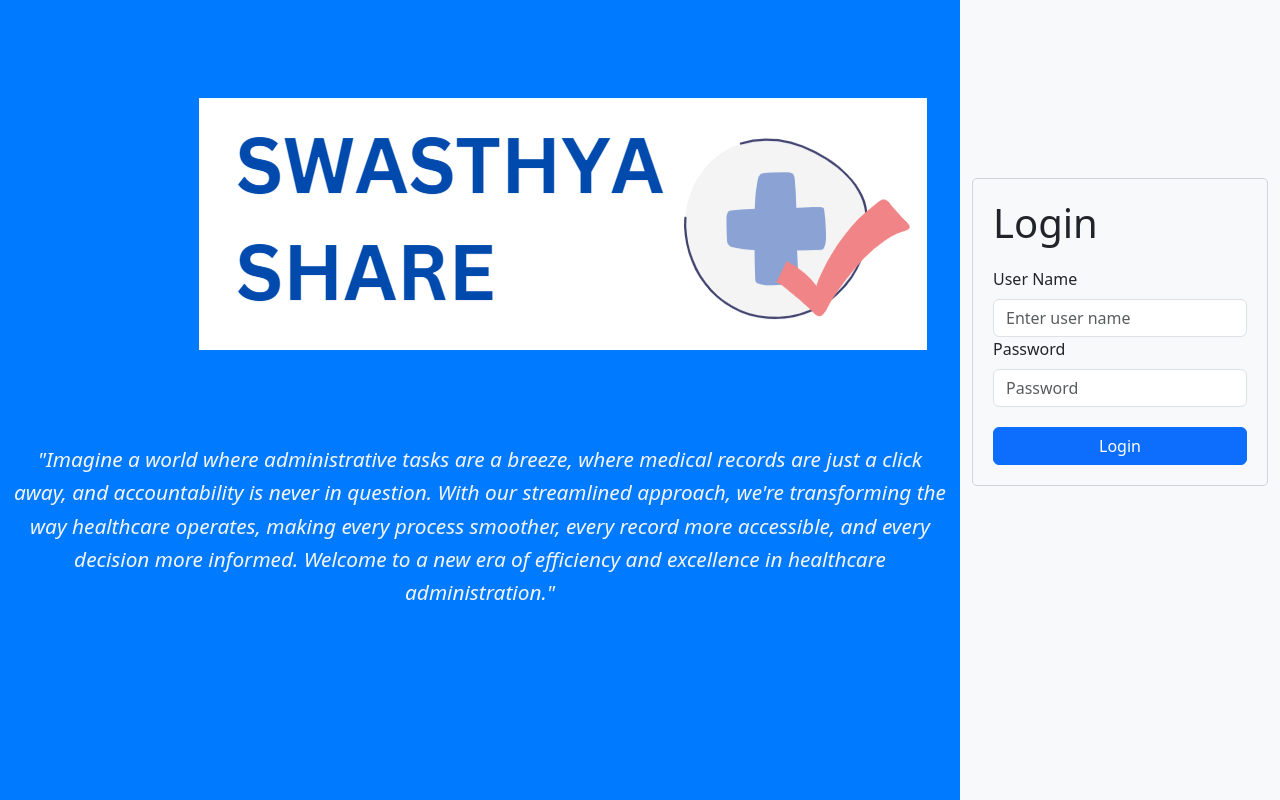
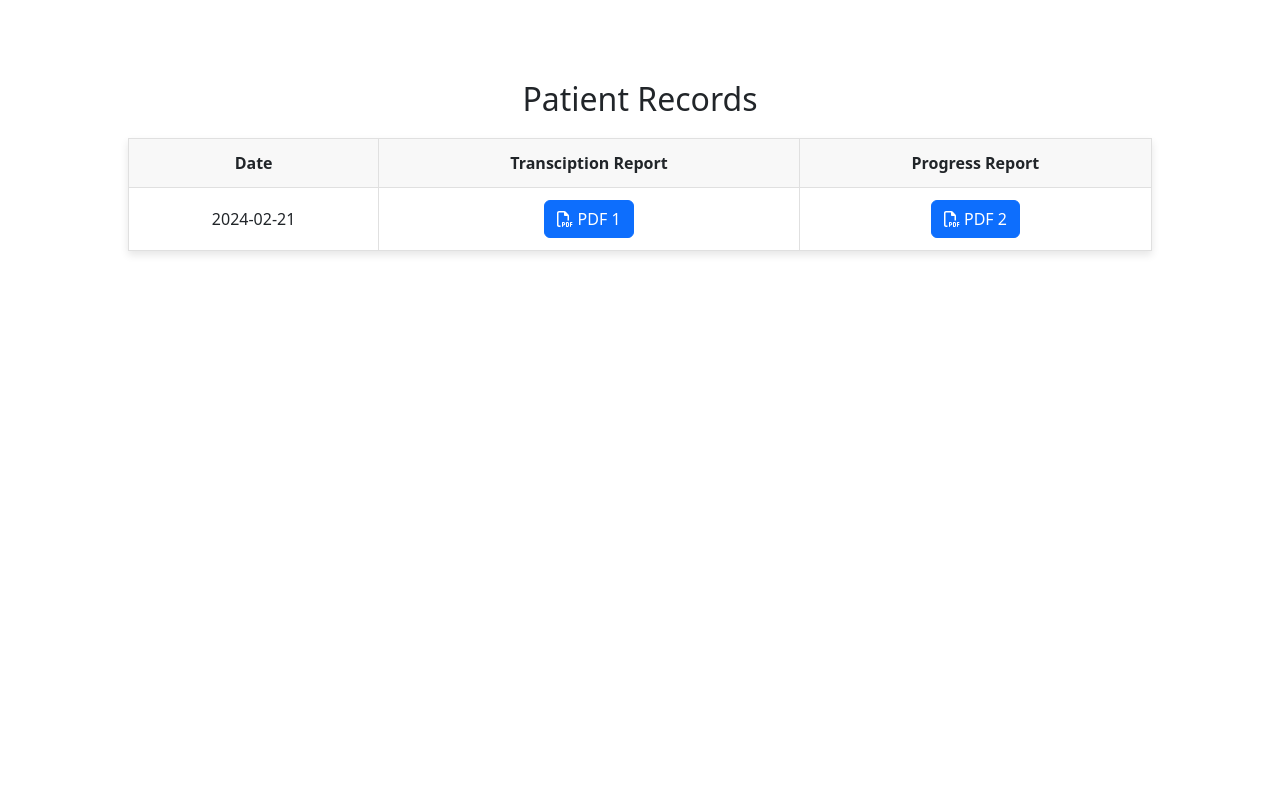
Before and after one commit to codes-by-vamshi/MediConvoMonitor-FE, a React (Create React App) app: page /patientreport in a window 1280 px wide. Built offline with nearby package versions, Linux system fonts and the light colour scheme.

Commit message:
routing-patient-records

```diff
--- a/package.json
+++ b/package.json
@@ -3,6 +3,9 @@
   "version": "0.1.0",
   "private": true,
   "dependencies": {
+    "@fortawesome/fontawesome-free": "^6.5.1",
+    "@fortawesome/free-regular-svg-icons": "^6.5.1",
+    "@fortawesome/react-fontawesome": "^0.2.0",
     "@testing-library/jest-dom": "^5.17.0",
     "@testing-library/react": "^13.4.0",
     "@testing-library/user-event": "^13.5.0",
--- a/src/App.js
+++ b/src/App.js
@@ -1,27 +1,29 @@
-import React, {useState, useEffect} from 'react';
+import React from 'react';
+import { BrowserRouter as Router, Route, Routes } from 'react-router-dom';
+
 import { getCookie } from './utils';
 import Login from './components/pages/Login';
 import LandingPage from './components/pages/LandingPage';
+import PatientReportPage from './components/pages/PatientReportPage';
 
 const App = () => {
-  const [docId, setDocId] = useState(getCookie('doc_id'));
-
-  useEffect(() => {
-    const intervalId = setInterval(() => {
-      const currentDocId = getCookie('doc_id');
-      if (currentDocId !== docId) {
-        setDocId(currentDocId);
-      }
-    }, 1000);
-    return () => clearInterval(intervalId);
-  }, [docId]);
+  const docId = getCookie('doc_id');
 
   return (
-    <div className="App">
-      {docId === null ? <Login /> : <LandingPage />}
-    </div>
-
+    <Router>
+      <div className="App">
+        <Routes>
+          <Route
+            path="/"
+            element={
+              docId === null ? <Login /> : <LandingPage />
+            }
+          />
+          <Route path="/patientreport" element={<PatientReportPage />} />
+        </Routes>
+      </div>
+    </Router>
   );
-}
+};
 
 export default App;
--- a/src/components/pages/LandingPage.js
+++ b/src/components/pages/LandingPage.js
@@ -1,9 +1,10 @@
 import React, { useState, useEffect } from "react";
 import axios from "axios";
-import { Navbar, Nav, Container, Row, Col, Form } from "react-bootstrap";
+import { Container, Row, Col, Form } from "react-bootstrap";
 import { BsFillMicFill } from "react-icons/bs";
 import { getCookie, deleteCookie } from '../../utils';
 import "./LandingPage.css";
+import { useNavigate } from 'react-router-dom'; // Import useNavigate hook
 
 const PatientRecord = ({ record }) => {
   return (<div className="patient-record">
@@ -20,6 +21,7 @@ const LandingPage = () => {
   const [audioRecording, setAudioRecording] = useState(false);
   const [backendResponse, setBackendResponse] = useState("");
   const [patientRecords, setPatientRecords] = useState([]);
+  const navigate = useNavigate();
 
   const handleUserSubmit = async (e) => {
     e.preventDefault();
--- /dev/null
+++ b/src/components/pages/PatientReportPage.css
@@ -0,0 +1,87 @@
+/* PatientReportPage.css */
+/* PatientReportPage.css */
+
+#patient-records {
+    text-align: center; /* Center align text */
+    margin-bottom: 20px; /* Add some space below the heading */
+    margin-top: 80px;
+  }
+
+
+#patient-table {
+    width: 80%; /* Adjust as needed */
+    margin: 0 auto; /* Center the table horizontally */
+    border-collapse: collapse; /* Collapse table borders */
+    background-color: #fff; /* Set background color */
+    box-shadow: 0 4px 8px rgba(0, 0, 0, 0.1); /* Add box shadow */
+  }
+
+  #patient-table th,
+  #patient-table td {
+    padding: 12px; /* Add padding to cells */
+    border: 1px solid #e0e0e0; /* Add border to cells */
+    text-align: center; /* Center align text */
+  }
+
+  #patient-table th {
+    background-color: #f8f8f8; /* Background color for header */
+    font-weight: bold; /* Make header text bold */
+  }
+
+  #patient-table tr:hover {
+    background-color: #f2f2f2; /* Add hover effect */
+  }
+
+  .pdf-button button {
+    display: flex;
+    align-items: center;
+    justify-content: center;
+    padding: 8px 16px; /* Adjust button padding */
+    border: none; /* Remove button border */
+    border-radius: 4px; /* Add button border radius */
+    background-color: #007bff; /* Set button background color */
+    color: #fff; /* Set button text color */
+    font-size: 14px; /* Adjust button font size */
+    cursor: pointer; /* Add cursor pointer */
+    transition: background-color 0.3s ease; /* Add transition effect */
+  }
+
+  .pdf-button button:hover {
+    background-color: #0056b3; /* Change background color on hover */
+  }
+
+  .pdf-button img {
+    width: 20px; /* Adjust icon size */
+    margin-right: 8px; /* Add spacing between icon and text */
+  }
+
+
+  /* PatientReportPage.css */
+
+/* Add loading animation */
+@keyframes spin {
+    0% { transform: rotate(0deg); }
+    100% { transform: rotate(360deg); }
+  }
+
+  .loading-overlay {
+    position: fixed;
+    top: 0;
+    left: 0;
+    width: 100%;
+    height: 100%;
+    background-color: rgba(255, 255, 255, 0.8); /* Semi-transparent white background */
+    display: flex;
+    justify-content: center;
+    align-items: center;
+    z-index: 9999; /* Ensure it's above other content */
+  }
+
+  .loading-spinner {
+    border: 5px solid #f3f3f3; /* Light grey border */
+    border-top: 5px solid #3498db; /* Blue border */
+    border-radius: 50%;
+    width: 50px;
+    height: 50px;
+    animation: spin 1s linear infinite; /* Apply spinning animation */
+  }
--- /dev/null
+++ b/src/components/pages/PatientReportPage.js
@@ -0,0 +1,64 @@
+import React, { useState } from 'react';
+import { Button } from 'react-bootstrap';
+import { FontAwesomeIcon } from '@fortawesome/react-fontawesome';
+import { faFilePdf } from '@fortawesome/free-regular-svg-icons';
+import './PatientReportPage.css';
+
+const PatientReportPage = () => {
+  // Sample patient records data
+  const [loading, setLoading] = useState(true);
+  const [patientRecords, setPatientRecords] = useState([]);
+
+  const handleDownloadPDF = (pdfName) => {
+    // Logic to download PDF
+    console.log('Downloading PDF:', pdfName);
+  };
+
+  // Simulate loading delay
+  setTimeout(() => {
+    setPatientRecords([
+      { date: '2024-02-21', pdf1: 'pdf1.pdf', pdf2: 'pdf2.pdf' },
+      // Add more patient records as needed
+    ]);
+    setLoading(false);
+  }, 2000);
+
+  return (
+    <div>
+      {loading && (
+        <div className="loading-overlay">
+          <div className="loading-spinner"></div>
+        </div>
+      )}
+      <h2 id="patient-records">Patient Records</h2>
+      <table id="patient-table">
+        <thead>
+          <tr>
+            <th>Date</th>
+            <th>Transciption Report</th>
+            <th>Progress Report</th>
+          </tr>
+        </thead>
+        <tbody>
+          {patientRecords.map((record, index) => (
+            <tr key={index}>
+              <td>{record.date}</td>
+              <td>
+                <Button variant="primary" onClick={() => handleDownloadPDF(record.pdf1)}>
+                  <FontAwesomeIcon icon={faFilePdf} className="pdf-icon" /> PDF 1
+                </Button>
+              </td>
+              <td>
+                <Button variant="primary" onClick={() => handleDownloadPDF(record.pdf2)}>
+                  <FontAwesomeIcon icon={faFilePdf} className="pdf-icon" /> PDF 2
+                </Button>
+              </td>
+            </tr>
+          ))}
+        </tbody>
+      </table>
+    </div>
+  );
+};
+
+export default PatientReportPage;
```
Also changed, not shown: 1 other file (tests, documents, lock files or other folders).
